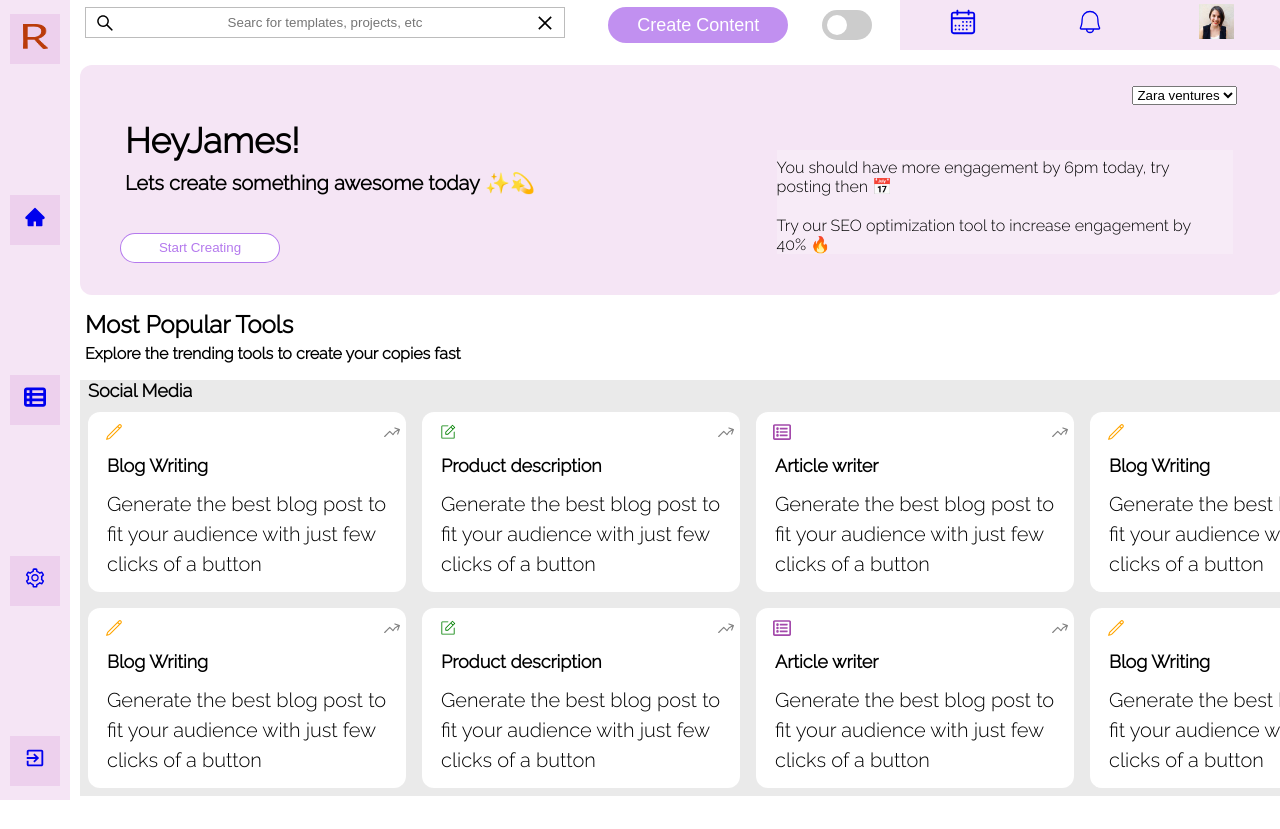
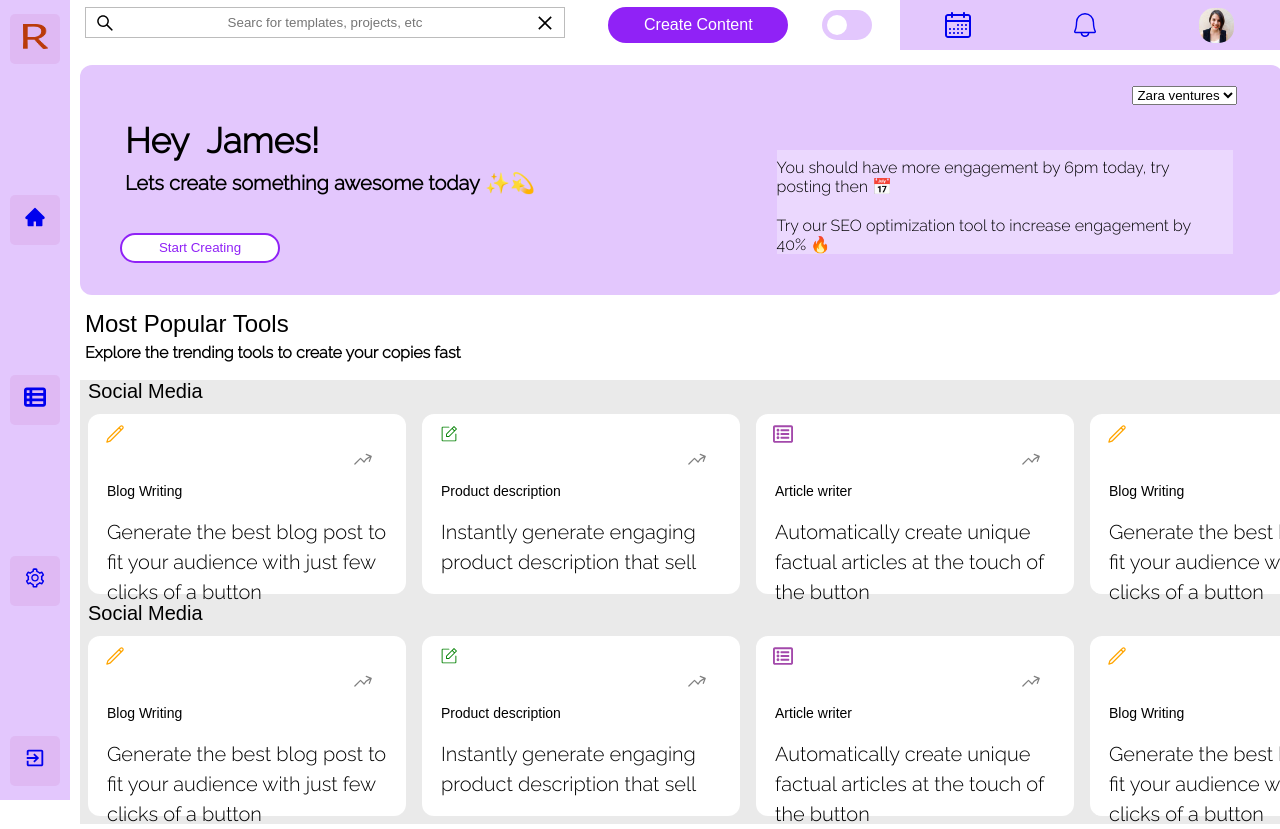
Before and after one commit to Hudu-H/retink, a React (Create React App) app: page / in a window 1280 px wide. Shown: the top 829 px of the page. Before the commit the page ends 800 px from the top, so only its background shows below. Built offline with nearby package versions, Linux system fonts and the light colour scheme.

Commit message:
fixed styles

```diff
--- a/src/App.js
+++ b/src/App.js
@@ -4,6 +4,7 @@ import Navbar from "./components/navbar/Navbar";
 import Sidebar from "./components/sidebar/Sidebar";
 import Hero from "./components/hero/Hero";
 import Projects from './components/projects/Projects';
+import './global.scss';
 
 const App = () => {
   return (
--- a/src/components/hero/Hero.js
+++ b/src/components/hero/Hero.js
@@ -6,7 +6,7 @@ const Hero = () => {
     <div className="container-hero">
       <div className="container-left">
         <div className="text">
-          <h1>HeyJames!</h1>
+          <h1>Hey&nbsp; James!</h1>
           <h4>Lets create something awesome today&nbsp;<span>✨&#x1F4AB;</span></h4>
         </div>
         <div className="container-btn">
--- a/src/components/hero/styles.scss
+++ b/src/components/hero/styles.scss
@@ -7,7 +7,7 @@
   left: 80px;
   display: flex;
   align-items: center;
-  background-color: #cf88cf38;
+  background-color: var(--primary);
   border-radius: 12px;
   font-family: 'Raleway', sans-serif;
 
@@ -43,11 +43,11 @@
         width: 160px;
         height: 30px;
         border-radius: 20px;
-        border: 1px solid #892be2a1;
+        border: 2px solid var(--border);
         margin-left: 30px;
         background-color: #fff;
         cursor: pointer;
-        color: #892be2a1;
+        color: var(--border);
 
         &:hover {
           background-color: #cf88cf38;
@@ -72,7 +72,7 @@
     }
 
     .text-secondary {
-      background-color: rgb(255, 255, 255, 0.23);
+      background-color: #ffffff4c;
       margin: 50px 50px 5px 10px;
 
       .first {
--- a/src/components/navbar/Navbar.js
+++ b/src/components/navbar/Navbar.js
@@ -16,8 +16,8 @@ function Navbar({ toggle }) {
           placeholder="Searc for templates, projects, etc"
         />
         <div className="icons">
-          <AiIcons.AiOutlineSearch  className="lens"/>
-          <AiIcons.AiOutlineClose  className="close"/>
+          <AiIcons.AiOutlineSearch className="lens" />
+          <AiIcons.AiOutlineClose className="close" />
         </div>
       </div>
 
@@ -33,21 +33,21 @@ function Navbar({ toggle }) {
       <div className="nav">
         <ul className="icon">
           <li>
-            <a onClick={toggle} href="/caledar" className="icon-calendar">
+            <a href="/caledar" className="calendar">
               <RxIcons.RxCalendar />
             </a>
           </li>
         </ul>
         <ul className="icon">
           <li>
-            <a onClick={toggle} href="/bell" className="icon-bell">
+            <a href="/bell" className="bell">
               <PiIcons.PiBellLight />
             </a>
           </li>
         </ul>
         <ul className="icon">
           <li>
-            <a onClick={toggle} href="/profile" className="icon-image">
+            <a href="/profile" className="image">
               <img
                 src={retink}
                 alt="client"
--- a/src/components/navbar/styles.scss
+++ b/src/components/navbar/styles.scss
@@ -62,12 +62,12 @@ header {
       height: 36px;
       border-radius: 24px;
       border: none;
-      background-color: #892be285;
-      font-size: 18px;
+      background-color: #9022f6;
+      font-size: 16px;
       color: white;
 
       &:hover {
-        background-color: #892be2b7;
+        background-color: var(--hover);
       }
     }
   }
@@ -84,7 +84,7 @@ header {
       width: 50px;
       height: 30px;
       border-radius: 25px;
-      background-color: #ccc;
+      background-color: var(--primary);
       transition: background 0.3s;
       outline: none;
       cursor: pointer;
@@ -115,7 +115,7 @@ header {
   .nav {
     display: flex;
     align-items: center;
-    background-color: #cf88cf38;
+    background-color: var(--primary);
     width: 380px;
     height: 50px;
     justify-content: space-around;
@@ -128,10 +128,6 @@ header {
       width: 60px;
       font-size: 28px;
 
-      &:hover {
-        background-color: #cf88cf50;
-      }
-
       > li {
         list-style: none;
       }
@@ -142,6 +138,11 @@ header {
         justify-content: center;
         margin-right: 10px;
         font-size: 30px;
+
+        &:hover {
+          background-color: var(--hover);
+          transform: translateY(3px);
+        }
       }
 
       .bell {
@@ -150,16 +151,19 @@ header {
         justify-content: center;
         margin-right: 10px;
         font-size: 30px;
+
+         &:hover {
+        background-color: var(--hover);
+        transform: translateY(3px);
+      }
       }
 
       .image {
-        display: flex;
-        align-items: center;
-        justify-content: center;
-
-        img .profile {
-          border-radius: 7px;
-          margin-left: 10px;
+        .profile {
+          display: flex;
+          align-items: center;
+          justify-content: center;
+          border-radius: 15px;
         }
       }
     }
--- a/src/components/projects/Projects.js
+++ b/src/components/projects/Projects.js
@@ -3,7 +3,6 @@ import "./styles.scss";
 import * as Hi2Icons from "react-icons/hi2";
 import * as PiIcons from "react-icons/pi";
 import * as FaIcons from "react-icons/fa";
-
 
 const Projects = () => {
   return (
@@ -35,7 +34,7 @@ const Projects = () => {
           <div className="projects">
             <div className="icons">
               <span className="pencil">
-                <PiIcons.PiNotePencilLight  color="green"/>
+                <PiIcons.PiNotePencilLight color="green" />
               </span>
               <span className="arrow">
                 <Hi2Icons.HiOutlineArrowTrendingUp />
@@ -44,15 +43,14 @@ const Projects = () => {
             <div className="project-items">
               <h3>Product description</h3>
               <p>
-                Generate the best blog post to fit your audience with just few
-                clicks of a button
+                Instantly generate engaging product description that sell
               </p>
             </div>
           </div>
           <div className="projects">
             <div className="icons">
               <span className="pencil">
-                <FaIcons.FaRegListAlt className="lens"  color="#a349ab"/>
+                <FaIcons.FaRegListAlt className="lens" color="#a349ab" />
               </span>
               <span className="arrow">
                 <Hi2Icons.HiOutlineArrowTrendingUp />
@@ -61,8 +59,7 @@ const Projects = () => {
             <div className="project-items">
               <h3>Article writer</h3>
               <p>
-                Generate the best blog post to fit your audience with just few
-                clicks of a button
+                Automatically create unique factual articles at the touch of the button
               </p>
             </div>
           </div>
@@ -84,6 +81,7 @@ const Projects = () => {
             </div>
           </div>
         </div>
+        <span>Social Media</span>
         <div className="projects-2">
           <div className="projects">
             <div className="icons">
@@ -97,7 +95,7 @@ const Projects = () => {
             <div className="project-items">
               <h3>Blog Writing</h3>
               <p>
-                Generate the best blog post to fit your audience with just few
+              Generate the best blog post to fit your audience with just few
                 clicks of a button
               </p>
             </div>
@@ -105,7 +103,7 @@ const Projects = () => {
           <div className="projects">
             <div className="icons">
               <span className="pencil">
-                <PiIcons.PiNotePencilLight  color="green"/>
+                <PiIcons.PiNotePencilLight color="green" />
               </span>
               <span className="arrow">
                 <Hi2Icons.HiOutlineArrowTrendingUp />
@@ -114,15 +112,14 @@ const Projects = () => {
             <div className="project-items">
               <h3>Product description</h3>
               <p>
-                Generate the best blog post to fit your audience with just few
-                clicks of a button
+              Instantly generate engaging product description that sell
               </p>
             </div>
           </div>
           <div className="projects">
             <div className="icons">
               <span className="pencil">
-                <FaIcons.FaRegListAlt className="lens"  color="#a349ab"/>
+                <FaIcons.FaRegListAlt className="lens" color="#a349ab" />
               </span>
               <span className="arrow">
                 <Hi2Icons.HiOutlineArrowTrendingUp />
@@ -131,8 +128,7 @@ const Projects = () => {
             <div className="project-items">
               <h3>Article writer</h3>
               <p>
-                Generate the best blog post to fit your audience with just few
-                clicks of a button
+              Automatically create unique factual articles at the touch of the button
               </p>
             </div>
           </div>
--- a/src/components/projects/styles.scss
+++ b/src/components/projects/styles.scss
@@ -9,7 +9,7 @@
   height: fit-content;
   top: 310px;
   height: auto;
-  font-family: 'Raleway', sans-serif;
+  font-family: "Raleway", sans-serif;
 
   .container-intro {
     display: flex;
@@ -20,7 +20,8 @@
 
     h2 {
       margin-bottom: 5px;
-      font-weight: bold;
+      font-weight: 300;
+      font-family: Arial, Helvetica, sans-serif;
     }
 
     h4 {
@@ -30,7 +31,7 @@
 
   .container-projects {
     position: absolute;
-    background-color: #8080802b;
+    background-color: var(--secondary);
     display: flex;
     justify-content: center;
     flex-direction: column;
@@ -42,8 +43,9 @@
     span {
       margin-bottom: 3px;
       margin-left: 8px;
-      font-size: 18px;
-      font-weight: bold;
+      font-size: 20px;
+      font-weight: 300;
+      font-family: Arial, Helvetica, sans-serif;
     }
 
     .projects-1 {
@@ -91,7 +93,9 @@
 
         h3 {
           position: absolute;
-          font-size: 18px;
+          font-size: 14px;
+          font-weight: 300;
+          font-family: Arial, Helvetica, sans-serif;
         }
 
         p {
--- a/src/components/sidebar/styles.scss
+++ b/src/components/sidebar/styles.scss
@@ -6,9 +6,8 @@
   align-items: center;
   height: 100vh;
   width: 70px;
-  background-color: #cf88cf38;
+  background-color: var(--primary);
   font-size: 22px;
-
 
   .nav {
     display: flex;
@@ -18,16 +17,16 @@
     align-items: center;
     background-color: #cf88cf38;
     margin: 14px 0;
+    border-radius: 5px;
 
     &:hover {
-        background-color: #cf88cf50;
+      background-color: var(--hover);
+      transform: translateX(3px);
     }
 
     .logo {
       width: 25px;
       height: 25px;
     }
-
-
   }
 }
--- /dev/null
+++ b/src/global.scss
@@ -0,0 +1,9 @@
+@import url("https://fonts.googleapis.com/css2?family=Raleway:wght@300&family=Roboto:wght@300&display=swap");
+
+:root {
+	--primary: #9022f640;
+    --secondary: #8080802b;
+	--border: #9022f6;
+	--hover: #892be2b7;
+	--transition: all 0.25s cubic-bezier(0.645, 0.045, 0.355, 1);
+}
```
